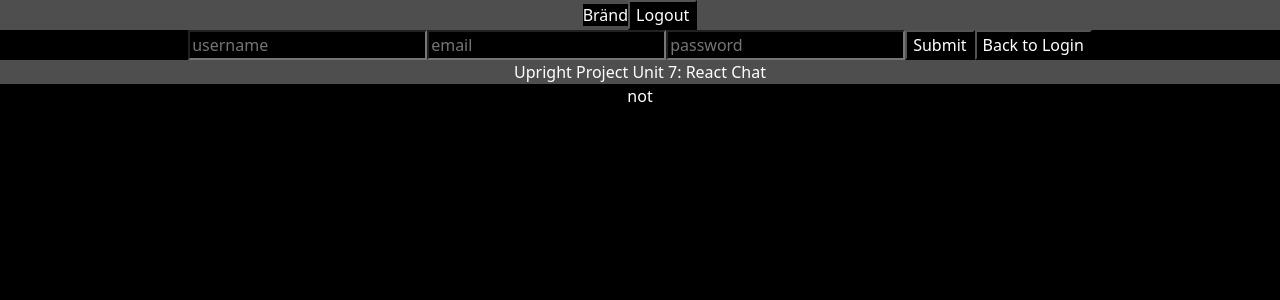
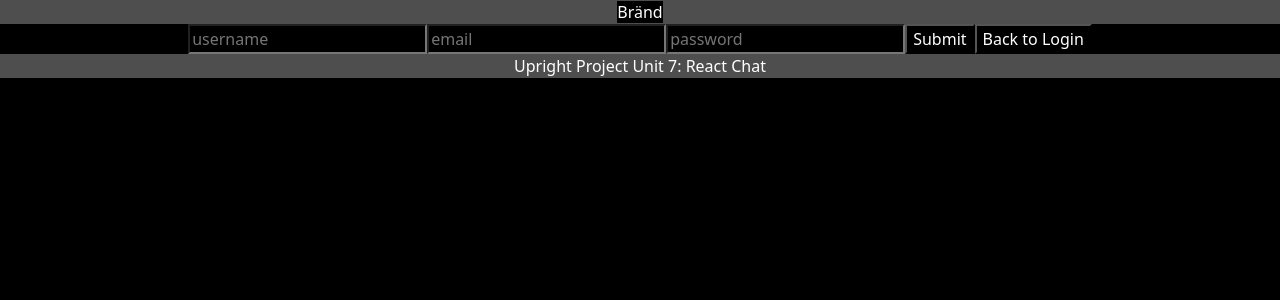
Before and after one commit to BlakeLindsay/Unit_7_React_Chat, a React (Create React App) app in the folder unit_7_react_chat/: page / in a window 1280 px wide. Shown: the top 300 px of the page. Built offline with nearby package versions, Linux system fonts and the light colour scheme.

Commit message:
fixed logout

```diff
--- a/unit_7_react_chat/src/App.jsx
+++ b/unit_7_react_chat/src/App.jsx
@@ -40,7 +40,7 @@ function App() {
 					</Routes>
 				<Footer />
 			</BrowserRouter>
-			{token ? 'Token is Updated' : 'not'}
+			{token}
     </div>
   );
 }
--- a/unit_7_react_chat/src/components/navbar/Navbar.jsx
+++ b/unit_7_react_chat/src/components/navbar/Navbar.jsx
@@ -6,7 +6,7 @@ const Navbar = ({ token, clearToken}) => {
 		<nav>
 			<span>Bränd</span>
 			{
-				!token
+				token
 				?
 				<Logout clearToken={clearToken}/>
 				:
```
